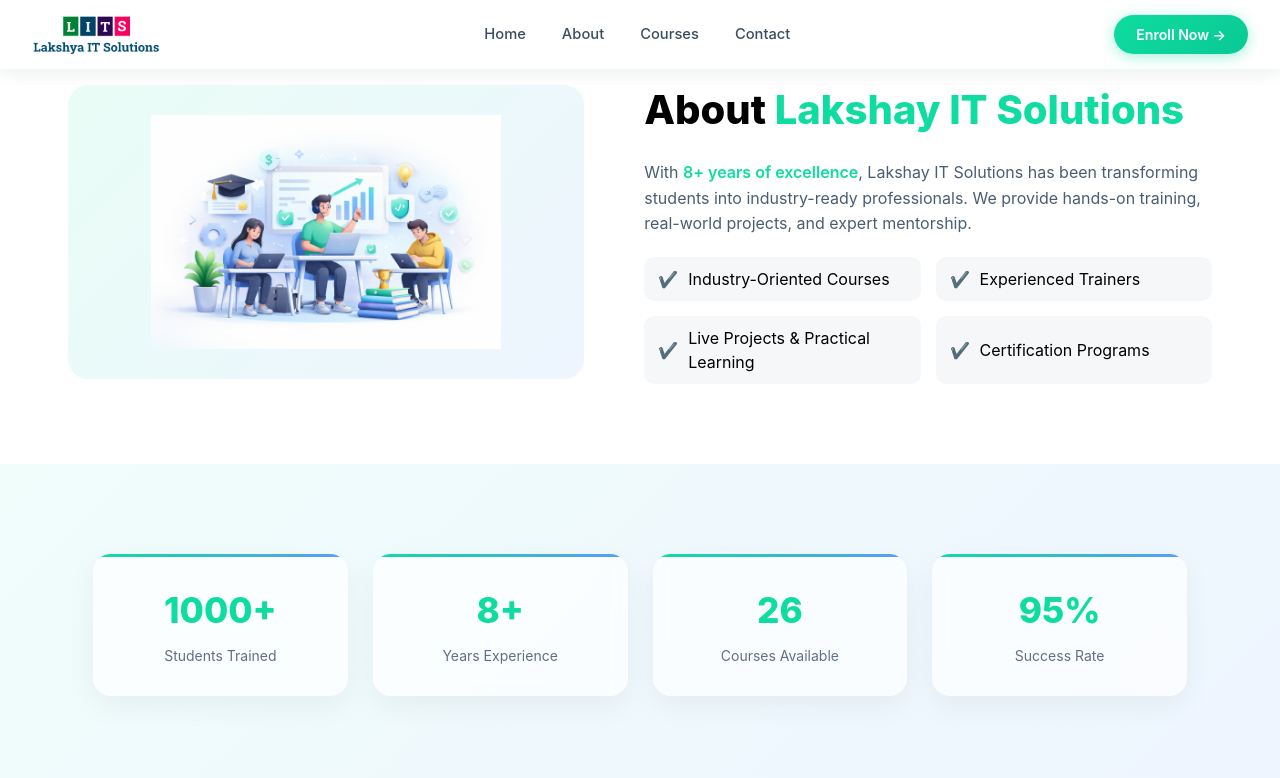
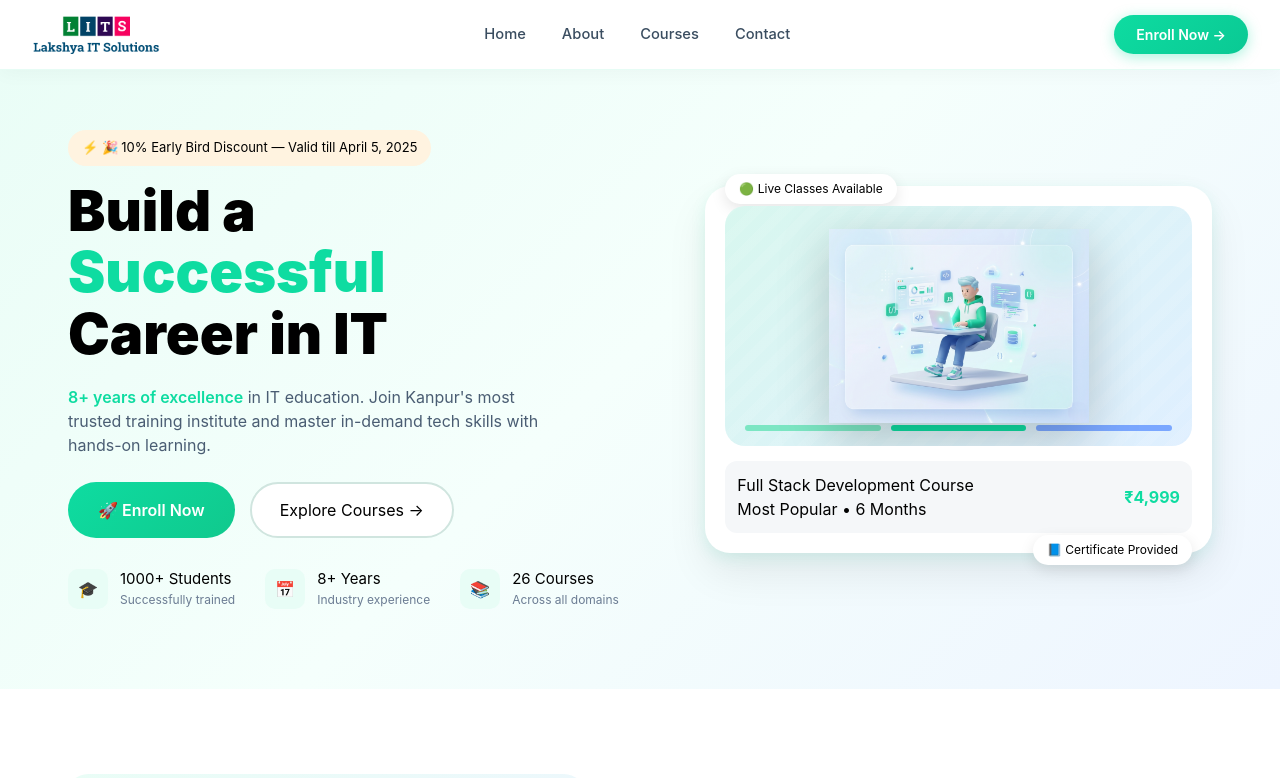
Before and after one commit to TanayTrivedi2003/Lakshya-IT-Solutions, a React (Vite) app: page / in a window 1280 px wide. Shown: the top 778 px of the page. Built offline with nearby package versions, Linux system fonts and the light colour scheme.

Commit message:
correct hero section

```diff
--- a/src/components/Hero.jsx
+++ b/src/components/Hero.jsx
@@ -1,76 +1,103 @@
-import { Link } from "react-router-dom";
-import { useEffect, useRef, useState } from "react";
-import { FaBars, FaTimes } from "react-icons/fa";
-import "./navbar.css";
-// import logo from "/logo.png";
+import "./hero.css";
+// import heroImg from "/heroimg.png"; // apni image yahan daal
 
-function Navbar() {
-    const [menuOpen, setMenuOpen] = useState(false);
-    const menuRef = useRef();
+function Hero() {
+    return (
+        <section className="hero">
+            <div className="hero-inner">
 
-    // ✅ OUTSIDE CLICK CLOSE
-    useEffect(() => {
-        function handleClickOutside(e) {
-            if (menuRef.current && !menuRef.current.contains(e.target)) {
-                setMenuOpen(false);
-            }
-        }
+                {/* LEFT */}
+                <div className="hero-left">
 
-        document.addEventListener("mousedown", handleClickOutside);
+                    <div className="hero-discount">
+                        ⚡ 🎉 10% Early Bird Discount — Valid till April 5, 2025
+                    </div>
 
-        return () => {
-            document.removeEventListener("mousedown", handleClickOutside);
-        };
-    }, []);
+                    <h1 className="hero-title">
+                        Build a <br />
+                        <span>Successful</span><br />
+                        Career in IT
+                    </h1>
 
-    return (
-        <nav className="navbar">
-            <div className="nav-inner">
+                    <p className="hero-sub">
+                        <span className="highlight">8+ years of excellence</span> in IT education. Join Kanpur's most trusted training institute and master in-demand tech skills with hands-on learning.
+                    </p>
 
-                {/* LOGO */}
-                <Link to="/" className="nav-logo">
-                    <img src="/logo.png" alt="logo" className="logo-img" />
-                </Link>
+                    <div className="hero-btns">
+                        <button className="btn-primary">🚀 Enroll Now</button>
+                        <button className="btn-outline">Explore Courses →</button>
+                    </div>
 
-                {/* DESKTOP LINKS */}
-                <ul className="nav-links">
-                    <li><Link to="/">Home</Link></li>
-                    <li><Link to="/about">About</Link></li>
-                    <li><Link to="/courses">Courses</Link></li>
-                    <li><Link to="/contact">Contact</Link></li>
-                </ul>
+                    {/* STATS */}
+                    <div className="hero-stats">
 
-                {/* RIGHT SIDE */}
-                <div className="nav-right">
+                        <div className="stat-item">
+                            <div className="stat-icon">🎓</div>
+                            <div>
+                                <h4>1000+ Students</h4>
+                                <p>Successfully trained</p>
+                            </div>
+                        </div>
 
-                    {/* CTA */}
-                    <Link to="/courses">
-                        <button className="nav-enroll">Enroll Now →</button>
-                    </Link>
+                        <div className="stat-item">
+                            <div className="stat-icon">📅</div>
+                            <div>
+                                <h4>8+ Years</h4>
+                                <p>Industry experience</p>
+                            </div>
+                        </div>
 
-                    {/* HAMBURGER */}
-                    <div
-                        className="hamburger"
-                        onClick={() => setMenuOpen(!menuOpen)}
-                    >
-                        {menuOpen ? <FaTimes /> : <FaBars />}
+                        <div className="stat-item">
+                            <div className="stat-icon">📚</div>
+                            <div>
+                                <h4>26 Courses</h4>
+                                <p>Across all domains</p>
+                            </div>
+                        </div>
+
                     </div>
 
                 </div>
+
+                {/* RIGHT */}
+                <div className="hero-right">
+
+                    <div className="hero-card">
+
+                        <div className="badge top">🟢 Live Classes Available</div>
+
+                        {/* IMAGE BOX */}
+                        <div className="image-box">
+                            <div className="image-gradient"></div>
+
+                            <img src="/heroimg.png" alt="course" />
+
+                            {/* PROGRESS BARS */}
+                            <div className="progress-bars">
+                                <span></span>
+                                <span></span>
+                                <span></span>
+                            </div>
+                        </div>
+
+                        {/* COURSE INFO */}
+                        <div className="course-info">
+                            <div>
+                                <h4>Full Stack Development Course</h4>
+                                <p>Most Popular • 6 Months</p>
+                            </div>
+                            <span className="price">₹4,999</span>
+                        </div>
+
+                        <div className="badge bottom">📘 Certificate Provided</div>
+
+                    </div>
+
+                </div>
+
             </div>
-
-            {/* MOBILE MENU */}
-            <div
-                ref={menuRef}
-                className={`mobile-menu ${menuOpen ? "open" : ""}`}
-            >
-                <Link to="/" onClick={() => setMenuOpen(false)}>Home</Link>
-                <Link to="/about" onClick={() => setMenuOpen(false)}>About</Link>
-                <Link to="/courses" onClick={() => setMenuOpen(false)}>Courses</Link>
-                <Link to="/contact" onClick={() => setMenuOpen(false)}>Contact</Link>
-            </div>
-        </nav>
+        </section>
     );
 }
 
-export default Navbar;
+export default Hero;
```
